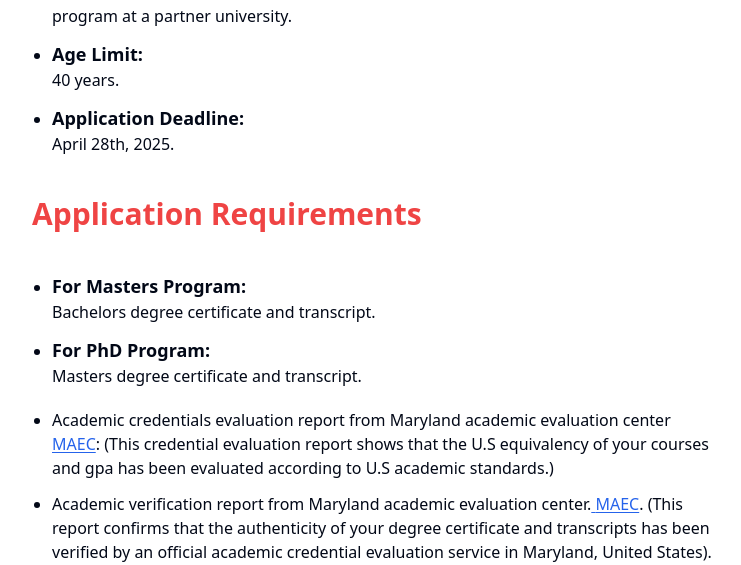
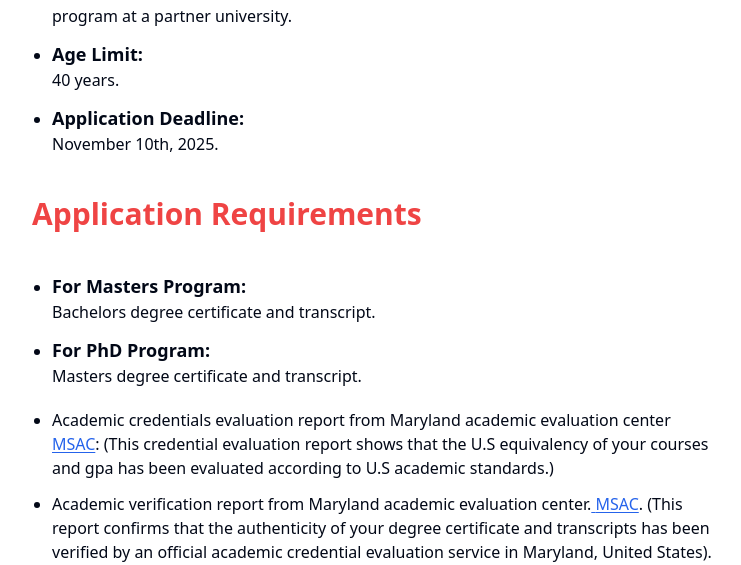
Before and after one commit to Babithkp/studyinmaryland-frontend, a React (Vite) app: page /Scholarships in a window 1280 px wide. Shown: the part 1604-2169 px from the top of the page, without its empty margins (264-1005 px from the left). Built offline with nearby package versions, Linux system fonts and the light colour scheme; no server answers.

Commit message:
all dead lines and name maec to msac

```diff
--- a/src/components/app/ApplicationPortal.tsx
+++ b/src/components/app/ApplicationPortal.tsx
@@ -31,11 +31,11 @@ export default function ApplicationPortal() {  return (
                 Upload your evaluation and verification report of degree
                 certificate and transcripts from{" "}
                 <a
-                  href="https://maec.us"
+                  href="https://msac.us"
                   target="_blank"
                   className="underline-offset-2 underline text-blue-800"
                 >
-                  MAEC
+                  MSAC
                 </a>{" "}
                 ( This is a mandatory requirement for all international
                 students).
@@ -64,11 +64,11 @@ export default function ApplicationPortal() {  return (
                 Upload the official English translated copy of your academic
                 transcript and birth certificate from{" "}
                 <a
-                  href="https://maec.us"
+                  href="https://msac.us"
                   target="_blank"
                   className="underline-offset-2 underline text-blue-800"
                 >
-                  MAEC
+                  MSAC
                 </a>{" "}
                 (This is only required for students whose birth certificates and
                 academic transcripts are not in English language).
--- a/src/components/app/PartnerUniversities.tsx
+++ b/src/components/app/PartnerUniversities.tsx
@@ -163,8 +163,8 @@ export default function PartnerUniversities() {
                     Masters and PhD programs start dates:
                   </span>
                   <br />
-                  January 2025 (Spring Semester) <br />
-                  September 2025 (Fall Semester)
+                  January 2026 (Spring Semester) <br />
+                  September 2026 (Fall Semester)
                 </li>
               </ul>
             </AccordionContent>
@@ -265,14 +265,14 @@ export default function PartnerUniversities() {
                     Maryland academic evaluation center.
                   </span>
                   <span className="mb-2">
-                    - MAEC:
+                    - MSAC:
                     <a
-                      href="https://maec.us"
+                      href="https://msac.us"
                       target="_blank"
                       className="underline-offset-2 underline text-blue-600"
                     >
                       {" "}
-                      www.maec.us
+                      www.msac.us
                     </a>
                   </span>
                 </li>
@@ -328,14 +328,14 @@ export default function PartnerUniversities() {
                     online at the Maryland academic evaluation center.
                   </p>
                   <p>
-                    - MAEC:
+                    - MSAC:
                     <a
-                      href="https://maec.us"
+                      href="https://msac.us"
                       target="_blank"
                       className="underline-offset-2 underline text-blue-600"
                     >
                       {" "}
-                      www.maec.us
+                      www.msac.us
                     </a>
                   </p>
                 </li>
@@ -369,10 +369,10 @@ export default function PartnerUniversities() {
               </p>
               <ul>
                 <li className={dropdownTextClass + " font-bold"}>
-                For the fall semester(September 2025)
+                For the spring semester(January 2026)
                 </li>
                 <li className={dropdownTextClass}>
-                  Application deadline: April 28th, 2025.
+                  Application deadline: November 10th, 2025.
                 </li>
               </ul>
             </AccordionContent>
--- a/src/components/app/Scholarships.tsx
+++ b/src/components/app/Scholarships.tsx
@@ -102,7 +102,7 @@ export default function Scholarships() {
               </li>
               <li>
                 <span className="text-lg font-bold">Application Deadline:</span>
-                <p>April 28th, 2025.</p>
+                <p>November 10th, 2025.</p>
               </li>
             </ul>
           </div>
@@ -128,12 +128,12 @@ export default function Scholarships() {
                   Academic credentials evaluation report from Maryland academic
                   evaluation center
                   <a
-                    href="https://maec.us"
+                    href="https://msac.us"
                     target="_blank"
                     className="underline-offset-2 underline text-blue-600"
                   >
                     {" "}
-                    MAEC{}
+                    MSAC{}
                   </a>
                   :{" "}
                 </span>
@@ -146,12 +146,12 @@ export default function Scholarships() {
                 Academic verification report from Maryland academic evaluation
                 center.
                 <a
-                  href="https://maec.us"
+                  href="https://msac.us"
                   target="_blank"
                   className="underline-offset-2 underline text-blue-600"
                 >
                   {" "}
-                  MAEC
+                  MSAC
                 </a>
                 . (This report confirms that the authenticity of your degree
                 certificate and transcripts has been verified by an official
```
